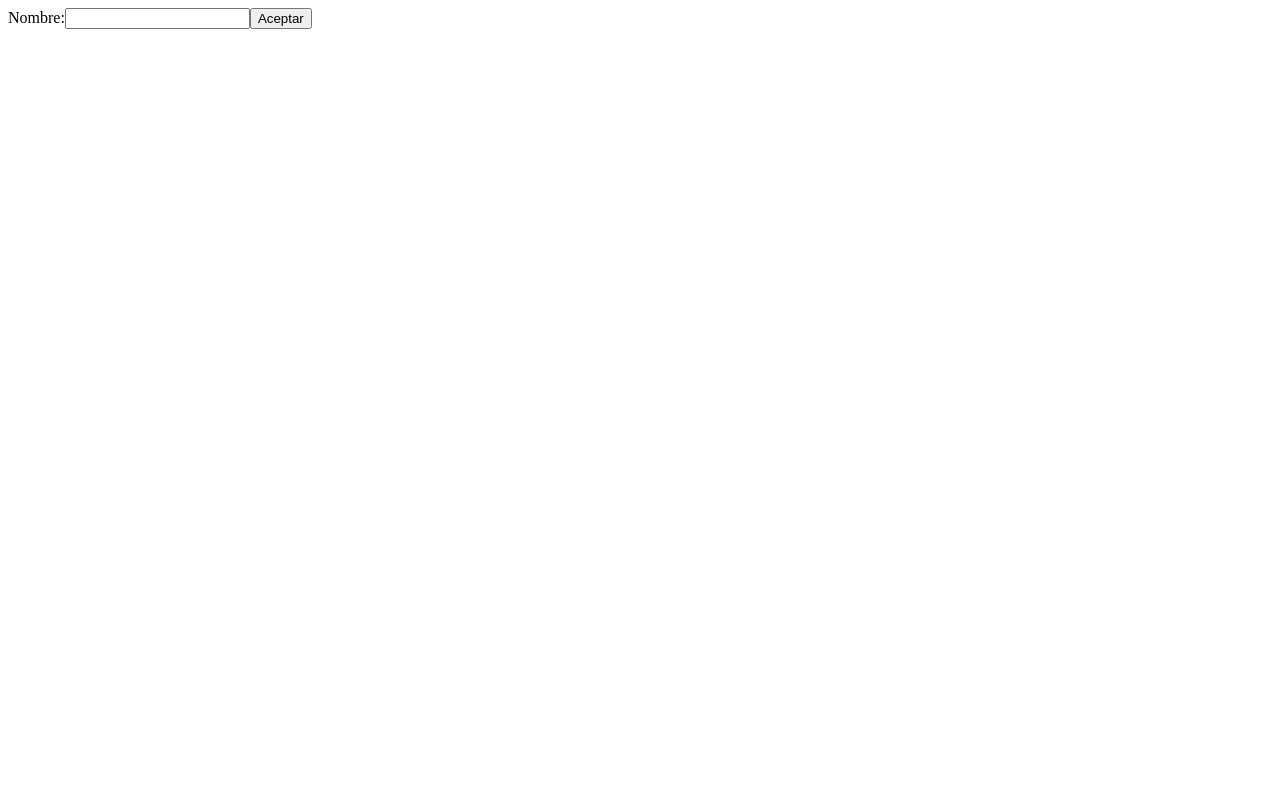
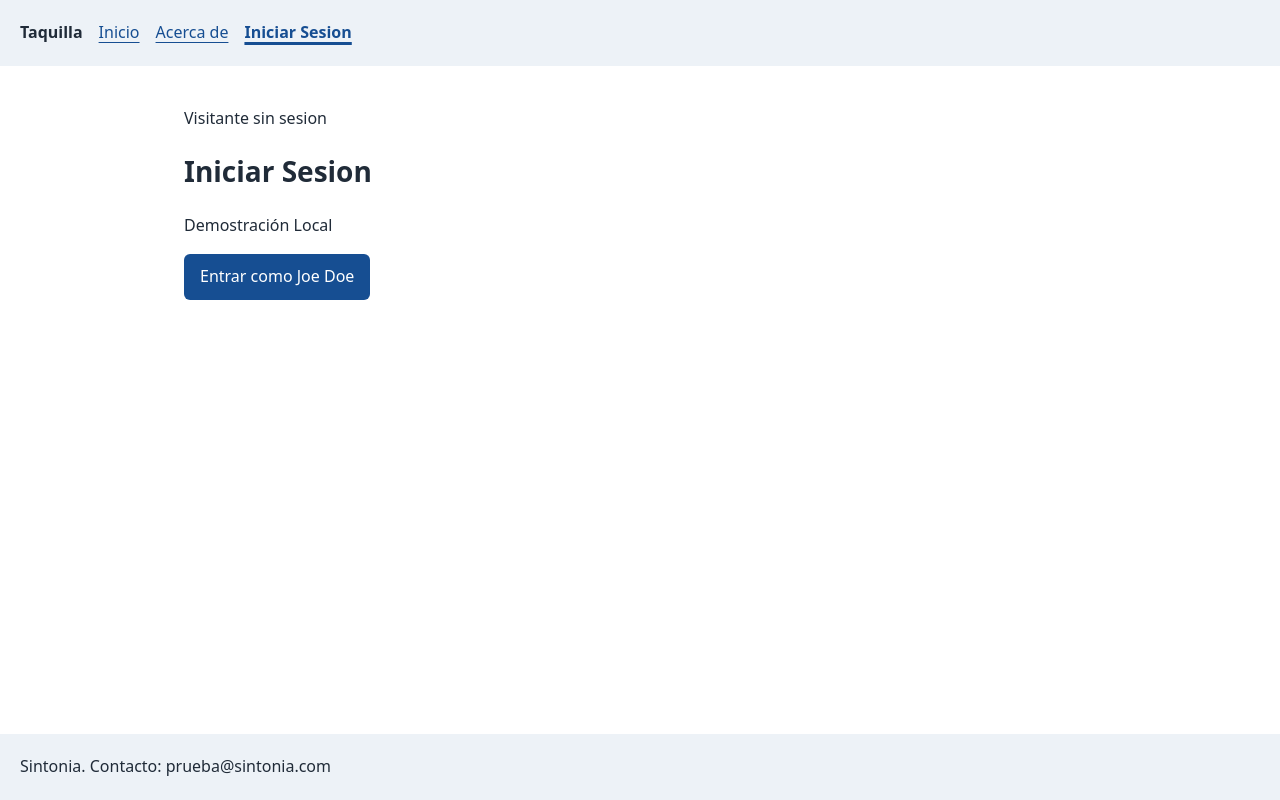
Before and after one commit to julianPA26/MyFirstReactProject, a React (Vite) app: page /sign-in in a window 1280 px wide. Built offline with nearby package versions, Linux system fonts and the light colour scheme.

Commit message:
Feat: App.tsx and Navbar

```diff
--- a/src/App.css
+++ b/src/App.css
@@ -0,0 +1,28 @@
+.pagina {
+  width: min(100% - 2rem);
+  margin-inline: auto;
+  padding-block: 2rem 3rem;
+}
+
+.pagina-encabezado h1 {
+  margin: 0 0 0.25rem;
+  font-size: clamp(1.75rem, 1.4rem + 1vw, 2.5rem);
+}
+
+.pagina-encabezado p {
+  margin: 0;
+  color: #ffff;
+}
+
+.pagina-formularios {
+  display: grid;
+  gap: 1.5rem;
+  margin-top: 2rem;
+}
+
+@media (min-width: 48rem) {
+  .pagina-formularios {
+    grid-template-columns: repeat(auto-fit, minmax(20rem, 1fr));
+    align-items: start;
+  }
+}
--- a/src/App.jsx
+++ /dev/null
@@ -1,12 +0,0 @@
-import React from 'react'
-import Saludo from './components/Saludo'
-
-const App = () => {
-  return (
-    <div>
-        <Saludo />
-    </div>
-  )
-}
-
-export default App
--- /dev/null
+++ b/src/App.tsx
@@ -0,0 +1,35 @@
+import React from 'react';
+
+import type { Usuario } from "./model";
+import { useState } from 'react';
+import { Route, Routes } from 'react-router-dom';
+import { PublicLayout } from './layouts/PublicLayout';
+import Inicio from './pages/Inicio';
+import { Acerca } from './pages/Acerca';
+import Ingresar from './pages/Ingresar';
+import "../src/App.css"
+
+const App = () => {
+  //Guardar un usario que inicio sesion
+  // El usuario inicia vacio (null)=> nadie ha iniciado sesion
+  const [usuario, setUsuario] = useState<Usuario | null>(null)
+  return (
+    <Routes >
+      <Route
+        element=
+        {<PublicLayout usuario={usuario}
+          iniciarSesion={() => setUsuario({ nombre: "Joe Doe" })}
+          cerrarSesion={() => setUsuario(null)}
+        />
+        }>
+        <Route index element={<Inicio />} />
+        <Route path="about" element={<Acerca />} />
+        <Route path="sign-in" element={<Ingresar />} />
+
+
+      </Route>
+    </Routes>
+  );
+};
+
+export default App
--- a/src/main.tsx
+++ b/src/main.tsx
@@ -1,8 +1,9 @@
 import { StrictMode } from "react";
 import { createRoot } from "react-dom/client";
 import { BrowserRouter } from "react-router-dom";
-import App from "../src/App.jsx";
-import "./App.css"
+import App from "./App";
+import "./Styles/Index.css";
+import "./App.css";
 
 createRoot(document.getElementById("root")!).render(
   <StrictMode>
--- a/src/model.ts
+++ b/src/model.ts
@@ -4,6 +4,6 @@ export type Sesion={
     usuario: Usuario | null;
     iniciarSesion: () => void;
     cerrarSesion: () => void;
-    cambiarContrasenia: () => void;
-    registro: () => void;
+    //cambiarContrasenia: () => void;
+    //registro: () => void;
 };
--- /dev/null
+++ b/src/pages/Ingresar.tsx
@@ -0,0 +1,31 @@
+import React from 'react'
+import { Link, useNavigate, useOutletContext } from 'react-router-dom';
+import { Sesion } from "../model";
+
+export const Ingresar = () => {
+  // PublicLayout es padre de Ingresar
+  const { usuario, iniciarSesion } = useOutletContext<Sesion>();
+  // Cambia la ruta sin recargar la aplicacion
+  const navegar = useNavigate();
+
+  function ingresar() {
+    iniciarSesion();
+    navegar("/");
+  }
+
+  return (
+    <section>
+      <h1>Iniciar Sesion</h1>
+      <p>Demostración Local</p>
+      {usuario ? (
+        <Link to="/">Volver al inicio</Link>
+      ) : (
+        <button type="button" onClick={ingresar}>
+          Entrar como Joe Doe
+        </button>
+      )}
+    </section>
+  );
+};
+
+export default Ingresar;
```
Also changed, not shown: src/layouts/PublicLayout.tsx (+6 -8 lines), src/main.jsx (deleted, +0 -10 lines).
